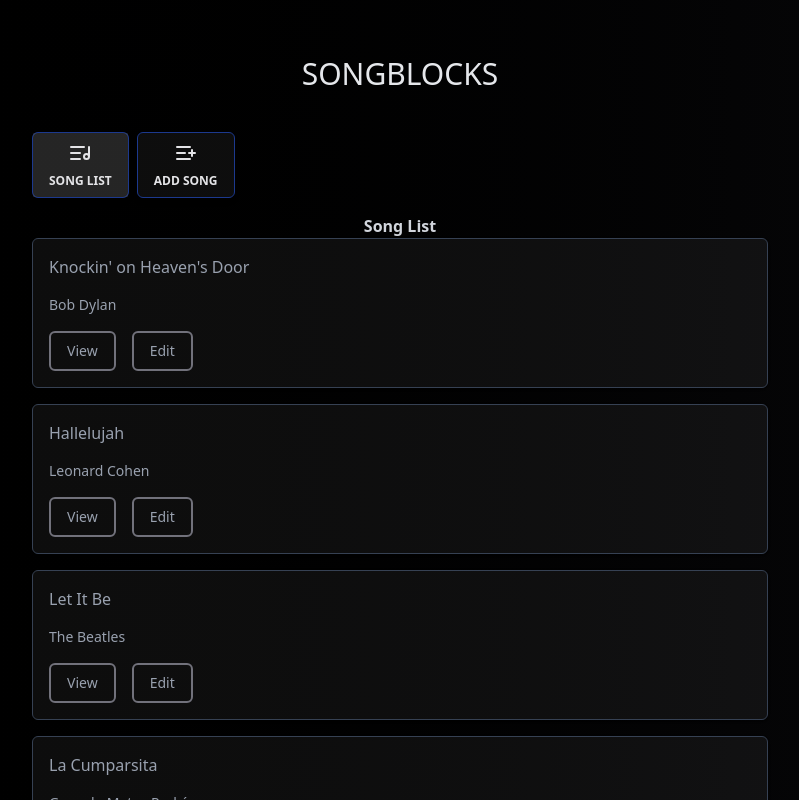
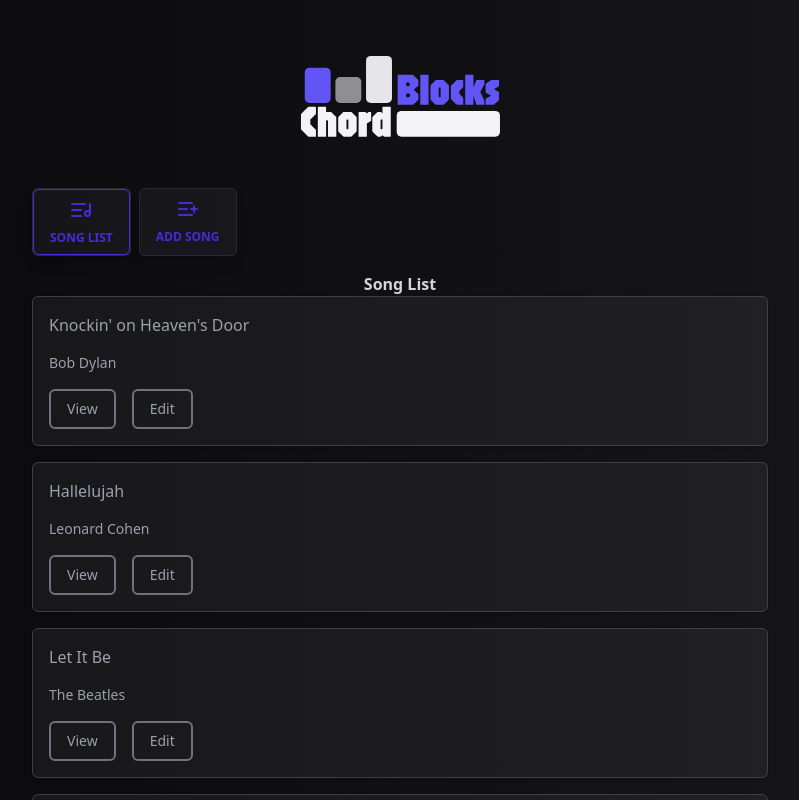
Before and after one commit to horaciodominguez/chordblocks-react-typescript, a React (Vite) app: page / in a window 1280 px wide. Shown: the top 800 px of the page, without its empty margins (240-1039 px from the left). Built offline with nearby package versions, Linux system fonts and the light colour scheme.

Commit message:
feat: update Header component to include logo and improve navigation styling

```diff
--- a/index.html
+++ b/index.html
@@ -7,7 +7,7 @@
     <title>Vite + React + TS</title>
     <link href="/src/style.css" rel="stylesheet">
   </head>
-  <body class="bg-gradient-to-r from-black via-zinc-750 to-zinc-950 text-gray-400 relative">
+  <body class=" bg-gradient-to-r from-zinc-950 to-zinc-900 text-gray-400 relative">
     <div id="root"></div>
     <script type="module" src="/src/main.tsx"></script>
   </body>
--- a/src/components/common/Header.tsx
+++ b/src/components/common/Header.tsx
@@ -6,36 +6,64 @@ export function Header() {
   return (
     <>
       <h1 className="text-gray-200 text-3xl uppercase text-center p-6">
-        SongBlocks
+        <figure>
+          <img
+            src="./assets/logo.svg"
+            alt="ChordBlocks logo"
+            className="mx-auto"
+            width={200}
+          />
+        </figure>
       </h1>
       <nav className="my-4">
         <ul className="flex gap-2">
-          <li className="border-[.1px] bg-zinc-100/5 border-blue-900 rounded-md shadow-md hover:bg-zinc-100/10 hover:border-blue-600 transition-all">
+          <li
+            className="
+              border-[.1px]
+              border-indigo-200/10
+              rounded-md
+              bg-indigo-200/5
+              shadow-lg
+              hover:bg-indigo-600/20
+              duration-300
+              transition-all"
+          >
             <NavLink
               to="/"
               className={({ isActive }) =>
-                `flex flex-col justify-center items-center py-2 px-4 ${
-                  isActive ? "bg-zinc-100/10" : ""
+                `flex flex-col rounded-md justify-center items-center py-2 px-4 ${
+                  isActive ? "border-1 border-indigo-700" : ""
                 }`
               }
             >
-              <ListMusic className="text-zinc-200 mb-2" />
-              <span className="text-zinc-200 text-xs font-bold uppercase">
+              <ListMusic className="text-indigo-700 mb-2" />
+              <span className="text-indigo-700 text-xs font-bold uppercase">
                 Song List
               </span>
             </NavLink>
           </li>
-          <li className="border-[.1px] bg-zinc-100/5 border-blue-900 rounded-md shadow-md hover:bg-zinc-100/10 hover:border-blue-600 transition-all">
+          <li
+            className="
+            border-[.1px]
+            border-indigo-200/10
+            rounded-md
+            bg-indigo-200/5
+            shadow-lg
+            hover:bg-indigo-600/20
+            duration-300
+            transition-all
+          "
+          >
             <NavLink
               to="/new"
               className={({ isActive }) =>
-                `flex flex-col justify-center items-center py-2 px-4 ${
-                  isActive ? "bg-zinc-100/10" : ""
+                `flex flex-col rounded-md justify-center items-center py-2 px-4 ${
+                  isActive ? "border-1 border-indigo-700" : ""
                 }`
               }
             >
-              <ListPlus className="text-zinc-200 mb-2" />
-              <span className="text-zinc-200 text-xs font-bold uppercase">
+              <ListPlus className="text-indigo-700 mb-2" />
+              <span className="text-indigo-700 text-xs font-bold uppercase">
                 Add Song
               </span>
             </NavLink>
```
Also changed, not shown: public/assets/logo.svg (added).
